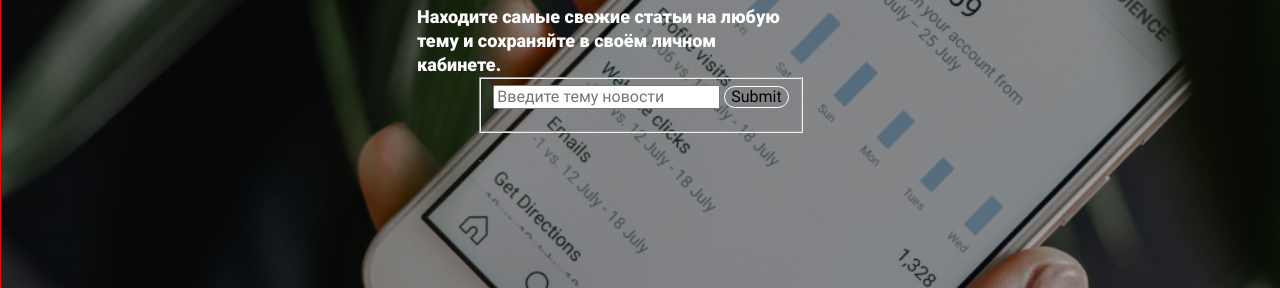
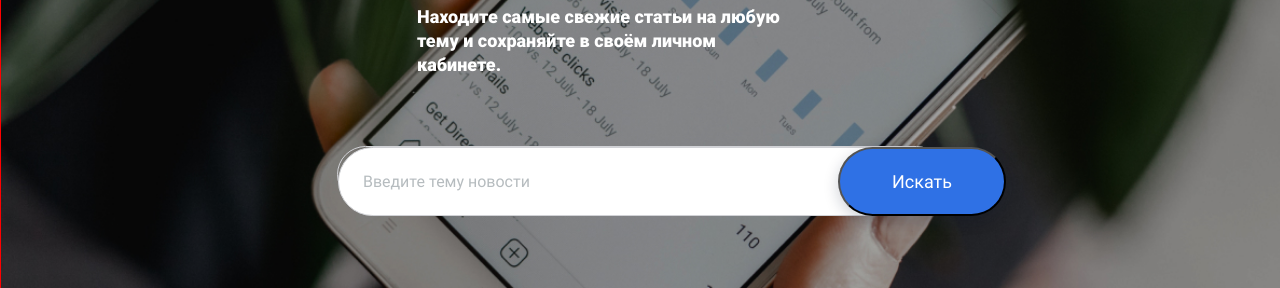
Before and after one commit to IrinaUzkikh/news-frontend, a website built with webpack: page src/index.html in a window 1280 px wide. Shown: the part 333-621 px from the top of the page. Built offline with nearby package versions, Linux system fonts and the light colour scheme.

Commit message:
блок search, сделать лучше кнопку

```diff
--- /dev/null
+++ b/src/blocks/search/__button/search__button.css
@@ -0,0 +1,20 @@
+.search__button {
+  background: #2F71E5;
+box-shadow: 0px 5px 15px rgba(14, 26, 57, 0.2);
+border-radius: 100px;
+margin-left: 500px;
+position: absolute;
+font-family: Roboto;
+font-style: normal;
+font-weight: 500;
+font-size: 18px;
+line-height: 24px;
+
+align-items: center;
+text-align: center;
+width: 168px;
+height: 69px;
+color: #fff;
+z-index: 2;
+
+}
--- a/src/blocks/search/__form/search__form.css
+++ b/src/blocks/search/__form/search__form.css
@@ -1,4 +1,14 @@
 .search__form {
   margin: 69px 416px 86.25px 416px;
+  position: relative;
+  display: flex;
+
+  border: 1px solid #D1D2D6;
+box-sizing: border-box;
+backdrop-filter: blur(8px);
+width: 608px;
+height: 69px;
+
+border-radius: 100px;
 
 }
--- /dev/null
+++ b/src/blocks/search/__text/search__text.css
@@ -0,0 +1,25 @@
+.search__text {
+  border: 1px solid #D1D2D6;
+box-sizing: border-box;
+backdrop-filter: blur(8px);
+width: 608px;
+height: 69px;
+
+border-radius: 100px;
+font-size: 16px;
+line-height: 22px;
+
+color: #1a1b22;;
+position: absolute;
+width: 608px;
+height: 69px;
+z-index: 1;
+}
+
+.search__text::placeholder {
+  font-size: 16px;
+line-height: 22px;
+
+color: #B6BCBF;
+
+}
--- a/src/blocks/search/search.css
+++ b/src/blocks/search/search.css
@@ -1,17 +1,22 @@
 @import url('./__title/search__title.css');
 @import url('./__subtitle/search__subtitle.css');
+@import url('./__form/search__form.css');
+@import url('./__button/search__button.css');
+@import url('./__text/search__text.css');
+
+
+
 
 .search {
 
     width: 100%;
-    padding-bottom: 20%;
+    height: 621px;
+   /*padding-bottom: 20%;*/
     background-size: cover;
     display: flex;
     color: #fff;
 
     background-image: url(../../images/georgia-de-lotz--UsJoNxLaNo-unsplash.jpg);
-
-
     flex-direction: column;
     align-items: center;
     position: relative;
@@ -19,3 +24,6 @@
     border: 1px double red;
 
 }
+input{
+  padding: 0 24px;
+}
--- a/src/index.html
+++ b/src/index.html
@@ -23,11 +23,11 @@
       <h1 class="search__title">Что в мире творится?</h1>
       <h2 class="search__subtitle">Находите самые свежие статьи на любую тему и сохраняйте в своём личном кабинете.</h2>
       <form class="search__form">
-      <fieldset>
-        <input type="text" placeholder="Введите тему новости" required>
-        <input type="submit" class="button">
+      <!--<fieldset class="search__fieldset">-->
+       <input type="text" class="search__text" placeholder="Введите тему новости" required>
+        <input type="submit" class="search__button" value="Искать">
 
-      </fieldset>
+     <!-- </fieldset>-->
     </form>
 
     </section>
```
